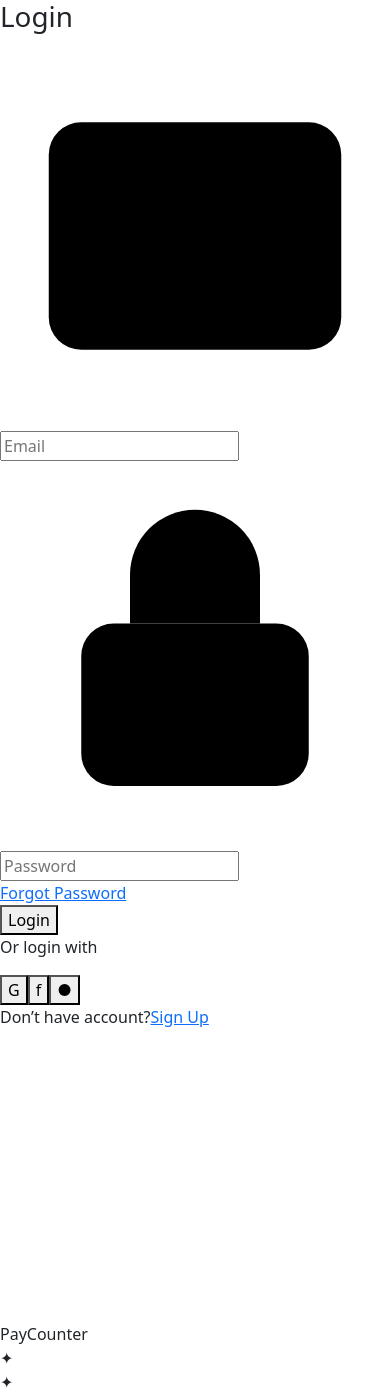
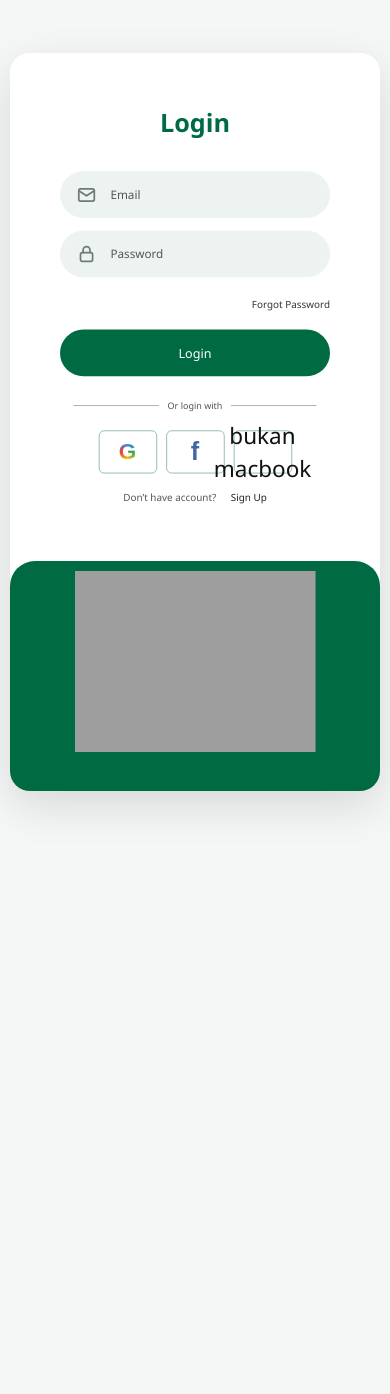
Before and after one commit to ndindootttttt/GlowList_Andini, a React (Vite) app in the folder glowlist-frontend/: page /login in a window 390 px wide. After the commit the page ends 844 px from the top, so only its background shows below. Built offline with nearby package versions, Linux system fonts and the light colour scheme.

Commit message:
css login

```diff
--- a/glowlist-frontend/src/pages/Login.css
+++ b/glowlist-frontend/src/pages/Login.css
@@ -2,77 +2,126 @@
   box-sizing: border-box;
 }
 
+body {
+  margin: 0;
+  padding: 0;
+  font-family: "Poppins", "Segoe UI", sans-serif;
+  background: #f5f7f6;
+}
+
+/* =========================
+   LOGIN PAGE
+========================= */
+
 .login-page {
   width: 100%;
   min-height: 100vh;
-  background: #ffffff;
+  padding: 30px;
+
   display: flex;
   align-items: center;
   justify-content: center;
-  font-family: "Poppins", "Segoe UI", sans-serif;
+
+  background: #f5f7f6;
 }
 
+/* =========================
+   LOGIN CONTAINER
+========================= */
+
 .login-container {
-  width: 100%;
-  max-width: 1200px;
-  min-height: 760px;
+  width: min(1100px, 100%);
+  height: min(650px, calc(100vh - 60px));
+  min-height: 550px;
+
   display: flex;
   overflow: hidden;
+
+  background: #ffffff;
+  border-radius: 28px;
+
+  box-shadow: 0 15px 45px rgba(0, 0, 0, 0.12);
+}
+
+/* =========================
+   LEFT SIDE
+========================= */
+
+.login-left {
+  width: 52%;
+  height: 100%;
+
+  display: flex;
+  align-items: center;
+  justify-content: center;
+
   background: #ffffff;
 }
 
-.login-left {
-  width: 52%;
-  min-height: 760px;
+.login-main {
+  width: 100%;
+
   display: flex;
   align-items: center;
   justify-content: center;
-  background: #ffffff;
 }
 
 .login-form {
-  width: 100%;
-  max-width: 390px;
+  width: 350px;
+
   display: flex;
   flex-direction: column;
   align-items: center;
 }
 
 .login-form h1 {
-  margin: 0 0 50px;
-  font-size: 24px;
+  margin: 0 0 40px;
+
+  color: #006b43;
+
+  font-size: 28px;
   font-weight: 700;
-  color: #006b43;
+  line-height: 1;
 }
 
+/* =========================
+   INPUT
+========================= */
+
 .input-box {
-  width: 287px;
-  height: 59px;
-  margin-bottom: 15px;
-  padding: 0 20px;
+  width: 300px;
+  height: 52px;
+
+  margin-bottom: 14px;
+  padding: 0 18px;
+
   display: flex;
   align-items: center;
-  gap: 20px;
-  background: #eaf1ef;
-  border-radius: 35px;
-  box-shadow: 0 2px 2px rgba(0, 0, 0, 0.08);
+  gap: 15px;
+
+  background: #edf3f1;
+
+  border-radius: 30px;
 }
 
 .input-icon {
-  width: 29px;
-  height: 29px;
+  width: 23px;
+  height: 23px;
+
+  flex-shrink: 0;
+
   display: flex;
   align-items: center;
   justify-content: center;
-  flex-shrink: 0;
 }
 
 .input-icon svg {
-  width: 27px;
-  height: 27px;
+  width: 100%;
+  height: 100%;
+
   fill: none;
-  stroke: #777f7c;
-  stroke-width: 2.2;
+  stroke: #727a77;
+  stroke-width: 2;
   stroke-linecap: round;
   stroke-linejoin: round;
 }
@@ -80,44 +129,69 @@
 .input-box input {
   width: 100%;
   height: 100%;
+
+  padding: 0;
+
   border: none;
   outline: none;
+
   background: transparent;
-  color: #222;
-  font-size: 14px;
+
+  color: #222222;
+
   font-family: inherit;
+  font-size: 13px;
 }
 
 .input-box input::placeholder {
-  color: #252525;
+  color: #555555;
   opacity: 1;
 }
 
+/* =========================
+   FORGOT PASSWORD
+========================= */
+
 .forgot-password {
-  width: 287px;
-  margin: 2px 0 19px;
+  width: 300px;
+
+  margin: 2px 0 18px;
+
   text-align: right;
 }
 
 .forgot-password a {
-  color: #222;
-  font-size: 12px;
+  color: #333333;
+
+  font-size: 11px;
   text-decoration: none;
 }
 
+.forgot-password a:hover {
+  text-decoration: underline;
+}
+
+/* =========================
+   LOGIN BUTTON
+========================= */
+
 .login-button {
-  width: 286px;
-  height: 59px;
+  width: 300px;
+  height: 52px;
+
   border: none;
-  border-radius: 35px;
+  border-radius: 30px;
+
   background: #006b43;
   color: #ffffff;
+
   font-family: inherit;
-  font-size: 16px;
+  font-size: 14px;
   font-weight: 500;
+
   cursor: pointer;
-  box-shadow: 0 3px 3px rgba(0, 0, 0, 0.2);
-  transition: 0.2s ease;
+
+  transition: all 0.2s ease;
 }
 
 .login-button:hover {
@@ -125,9 +199,19 @@
   transform: translateY(-1px);
 }
 
+.login-button:active {
+  transform: translateY(0);
+}
+
+/* =========================
+   DIVIDER
+========================= */
+
 .divider {
-  width: 252px;
-  margin: 29px 0 23px;
+  width: 270px;
+
+  margin: 25px 0 20px;
+
   display: flex;
   align-items: center;
   gap: 10px;
@@ -135,255 +219,294 @@
 
 .divider span {
   flex: 1;
+
   height: 1px;
-  background: #999;
+
+  background: #aaaaaa;
 }
 
 .divider p {
   margin: 0;
-  color: #333;
-  font-size: 11px;
+
+  color: #555555;
+
+  font-size: 10px;
   white-space: nowrap;
 }
 
+/* =========================
+   SOCIAL LOGIN
+========================= */
+
 .social-login {
   display: flex;
+  align-items: center;
   justify-content: center;
-  gap: 23px;
+  gap: 18px;
 }
 
 .social-button {
-  width: 77px;
-  height: 55px;
-  border: 2px solid #82b7a2;
+  width: 70px;
+  height: 48px;
+
+  padding: 0;
+
+  border: 1.5px solid #86b9a5;
   border-radius: 6px;
+
   background: #ffffff;
+
   display: flex;
   align-items: center;
   justify-content: center;
+
   cursor: pointer;
-  transition: 0.2s ease;
+
+  transition: all 0.2s ease;
 }
 
 .social-button:hover {
-  background: #f3f8f6;
+  background: #f5faf8;
   transform: translateY(-2px);
 }
 
+/* GOOGLE */
+
 .google-icon {
   font-family: Arial, sans-serif;
-  font-size: 30px;
-  font-weight: 600;
+  font-size: 25px;
+  font-weight: bold;
+
   background: conic-gradient(
-    from -45deg,
-    #4285f4 0deg 90deg,
-    #34a853 90deg 180deg,
-    #fbbc05 180deg 270deg,
-    #ea4335 270deg 360deg
+    #4285f4,
+    #34a853,
+    #fbbc05,
+    #ea4335,
+    #4285f4
   );
+
   -webkit-background-clip: text;
   background-clip: text;
+
   color: transparent;
 }
 
+/* FACEBOOK */
+
 .facebook-icon {
-  width: 31px;
-  height: 31px;
+  color: #4267a9;
+
+  font-family: Arial, sans-serif;
+  font-size: 28px;
+  font-weight: bold;
+}
+
+/* APPLE */
+
+.apple-icon {
+  color: #111111;
+
+  font-size: 25px;
+}
+
+/* =========================
+   SIGN UP
+========================= */
+
+.signup-text {
+  margin-top: 18px;
+
+  display: flex;
+  align-items: center;
+
+  gap: 16px;
+
+  font-size: 11px;
+}
+
+.signup-text span {
+  color: #555555;
+}
+
+.signup-text a {
+  color: #222222;
+
+  text-decoration: none;
+}
+
+.signup-text a:hover {
+  text-decoration: underline;
+}
+
+/* =========================
+   RIGHT SIDE
+========================= */
+
+.login-right {
+  width: 48%;
+  height: 100%;
+
   display: flex;
   align-items: center;
   justify-content: center;
-  background: #4267a9;
-  color: #ffffff;
-  font-family: Arial, sans-serif;
-  font-size: 27px;
-  font-weight: bold;
-  border-radius: 2px;
-  padding-top: 5px;
+
+  background: #006b43;
+
+  border-radius: 28px 0 0 28px;
 }
 
-.apple-icon {
-  width: 29px;
-  height: 29px;
-  color: #000000;
-  font-size: 27px;
-  line-height: 29px;
-  position: relative;
+/* =========================
+   YOUR PAYCOUNTER LOGO
+========================= */
+
+.paycounter-logo {
+  width: 65%;
+  max-width: 330px;
+  height: auto;
+
+  display: block;
+
+  object-fit: contain;
 }
 
-.signup-text {
-  margin-top: 18px;
-  display: flex;
-  gap: 21px;
-  align-items: center;
-  font-size: 12px;
+/* =========================
+   LAPTOP / SMALL DESKTOP
+========================= */
+
+@media (max-width: 1100px) {
+  .login-page {
+    padding: 25px;
+  }
+
+  .login-container {
+    width: 100%;
+    max-width: 1000px;
+  }
 }
 
-.signup-text span {
-  color: #444;
+/* =========================
+   SMALL LAPTOP
+========================= */
+
+@media (max-width: 900px) {
+  .login-page {
+    padding: 20px;
+  }
+
+  .login-container {
+    height: min(600px, calc(100vh - 40px));
+    min-height: 500px;
+  }
+
+  .login-form {
+    transform: scale(0.9);
+  }
+
+  .paycounter-logo {
+    width: 70%;
+  }
 }
 
-.signup-text a {
-  color: #333;
-  text-decoration: none;
+/* =========================
+   TABLET
+========================= */
+
+@media (max-width: 700px) {
+  .login-page {
+    padding: 15px;
+    align-items: center;
+  }
+
+  .login-container {
+    width: 100%;
+    height: auto;
+    min-height: 0;
+
+    flex-direction: column;
+
+    border-radius: 25px;
+  }
+
+  .login-left {
+    width: 100%;
+    min-height: 500px;
+
+    padding: 45px 20px;
+  }
+
+  .login-right {
+    width: 100%;
+    min-height: 230px;
+
+    border-radius: 25px 25px 0 0;
+  }
+
+  .paycounter-logo {
+    width: 200px;
+  }
 }
 
-.signup-text a:hover,
-.forgot-password a:hover {
-  text-decoration: underline;
-}
+/* =========================
+   MOBILE
+========================= */
 
-/* RIGHT SIDE */
+@media (max-width: 450px) {
+  .login-page {
+    padding: 10px;
+  }
 
-.login-right {
-  width: 48%;
-  min-height: 760px;
-  background: #006b43;
-  border-radius: 35px 0 0 35px;
+  .login-container {
+    border-radius: 20px;
+  }
+
+  .login-left {
+    min-height: 470px;
+    padding: 35px 15px;
+  }
+
+  .login-form {
+    width: 100%;
+  }
+
+  .input-box {
+    width: min(300px, 100%);
+  }
+
+  .forgot-password {
+    width: min(300px, 100%);
+  }
+
+  .login-button {
+    width: min(300px, 100%);
+  }
+
+  .divider {
+    width: min(270px, 90%);
+  }
+
+  .social-login {
+    gap: 10px;
+  }
+
+  .social-button {
+    width: 65px;
+  }
+
+ .login-right {
+  position: relative;
   display: flex;
   align-items: center;
   justify-content: center;
 }
 
 .paycounter-logo {
-  width: 350px;
-  height: 220px;
-  position: relative;
-  display: flex;
-  flex-direction: column;
-  align-items: center;
-  justify-content: center;
+  position: absolute;
+  top: 10px;
+  left: 50%;
+  transform: translateX(-50%);
+  width: 65%;
+  max-width: 330px;
+  height: auto;
+  object-fit: contain;
 }
-
-.cashier-icon {
-  width: 135px;
-  height: 92px;
-  margin-bottom: -5px;
 }
-
-.cashier-icon svg {
-  width: 100%;
-  height: 100%;
-}
-
-.brand-name {
-  position: relative;
-  z-index: 2;
-  font-family: "Poppins", "Segoe UI", sans-serif;
-  font-size: 43px;
-  line-height: 1;
-  font-weight: 800;
-  letter-spacing: -2px;
-  white-space: nowrap;
-}
-
-.brand-pay {
-  color: #ffffff;
-}
-
-.brand-counter {
-  color: #ffffff;
-}
-
-.brand-decoration {
-  position: absolute;
-  color: #d4cf39;
-  font-size: 21px;
-  font-weight: bold;
-}
-
-.decoration-left {
-  left: 20px;
-  top: 103px;
-  transform: rotate(-15deg);
-}
-
-.decoration-right {
-  right: 18px;
-  top: 111px;
-  font-size: 17px;
-}
-
-.brand-curve {
-  position: absolute;
-  width: 104px;
-  height: 30px;
-  right: 48px;
-  bottom: 31px;
-  border-bottom: 4px solid #d4cf39;
-  border-radius: 50%;
-  transform: rotate(4deg);
-}
-
-/* RESPONSIVE */
-
-@media (max-width: 900px) {
-  .login-container {
-    min-height: 100vh;
-  }
-
-  .login-left {
-    width: 55%;
-  }
-
-  .login-right {
-    width: 45%;
-  }
-
-  .brand-name {
-    font-size: 34px;
-  }
-
-  .paycounter-logo {
-    transform: scale(0.85);
-  }
-}
-
-@media (max-width: 700px) {
-  .login-page {
-    min-height: 100vh;
-    padding: 0;
-  }
-
-  .login-container {
-    min-height: 100vh;
-    flex-direction: column;
-  }
-
-  .login-left {
-    width: 100%;
-    min-height: 65vh;
-    padding: 50px 20px 30px;
-  }
-
-  .login-right {
-    width: 100%;
-    min-height: 35vh;
-    border-radius: 35px 35px 0 0;
-  }
-
-  .paycounter-logo {
-    transform: scale(0.75);
-  }
-}
-
-@media (max-width: 400px) {
-  .login-left {
-    padding-left: 15px;
-    padding-right: 15px;
-  }
-
-  .input-box,
-  .login-button,
-  .forgot-password {
-    width: 100%;
-    max-width: 287px;
-  }
-
-  .social-login {
-    gap: 12px;
-  }
-
-  .social-button {
-    width: 70px;
-  }
-}
--- a/glowlist-frontend/src/pages/Login.jsx
+++ b/glowlist-frontend/src/pages/Login.jsx
@@ -1,5 +1,6 @@
 import { useState } from "react";
 import { useNavigate } from "react-router-dom";
+import "./Login.css";
 
 export default function Login() {
   const [formData, setFormData] = useState({ email: "", password: "" });
@@ -108,7 +109,7 @@ export default function Login() {
               </button>
 
               <button type="button" className="social-button">
-                <span className="apple-icon">●</span>
+                <span className="apple-icon">bukan macbook</span>
               </button>
 
             </div>
@@ -123,83 +124,13 @@ export default function Login() {
       </div>
 
       <div className="login-right">
-        <div className="paycounter-logo">
 
-          <div className="cashier-icon">
-            <svg viewBox="0 0 160 120">
-              <path
-                d="M18 54h35l5 25H25z"
-                fill="none"
-                stroke="white"
-                strokeWidth="7"
-                strokeLinejoin="round"
-              />
-
-              <path
-                d="M28 54V43h27v11"
-                fill="none"
-                stroke="white"
-                strokeWidth="7"
-                strokeLinejoin="round"
-              />
-
-              <circle
-                cx="105"
-                cy="28"
-                r="17"
-                fill="white"
-              />
-
-              <path
-                d="M78 78c0-20 11-30 27-30s27 10 27 30"
-                fill="none"
-                stroke="white"
-                strokeWidth="8"
-                strokeLinecap="round"
-              />
-
-              <path
-                d="M94 68h35v25H94z"
-                fill="none"
-                stroke="white"
-                strokeWidth="7"
-                strokeLinejoin="round"
-              />
-
-              <path
-                d="M139 68h12v25h-12"
-                fill="none"
-                stroke="white"
-                strokeWidth="7"
-                strokeLinejoin="round"
-              />
-
-              <path
-                d="M104 80h12M104 86h12"
-                stroke="white"
-                strokeWidth="4"
-                strokeLinecap="round"
-              />
-            </svg>
-          </div>
-
-          <div className="brand-name">
-            <span>Pay</span>
-            <span>Counter</span>
-          </div>
-
-          <div className="brand-decoration decoration-left">
-            ✦
-          </div>
-
-          <div className="brand-decoration decoration-right">
-            ✦
-          </div>
-
-          <div className="brand-curve"></div>
-
+          <img
+  src="http://localhost:3001/uploads/paycounter-logo.png"
+  alt="PayCounter"
+  className="paycounter-logo"
+/>
         </div>
-      </div>
 
     </div>
   </div>
```
Also changed, not shown: 1 other file (tests, documents, lock files or other folders).
